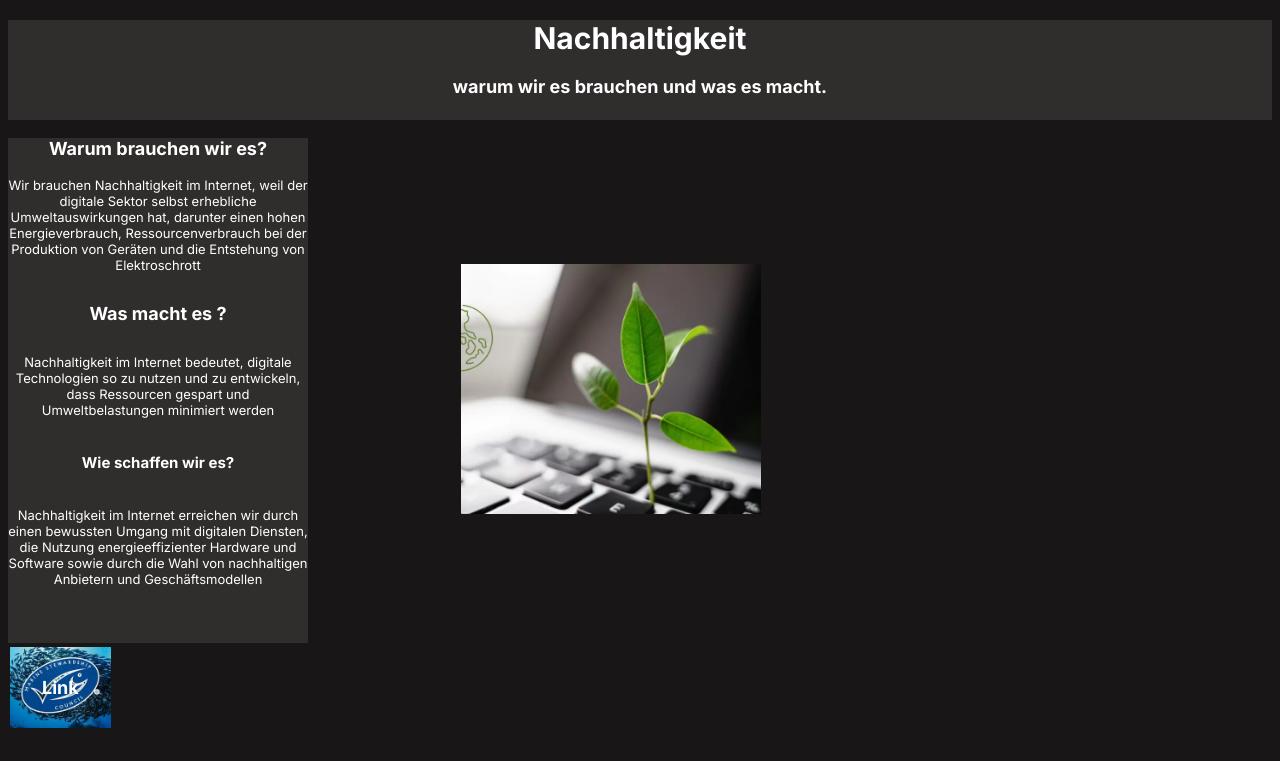
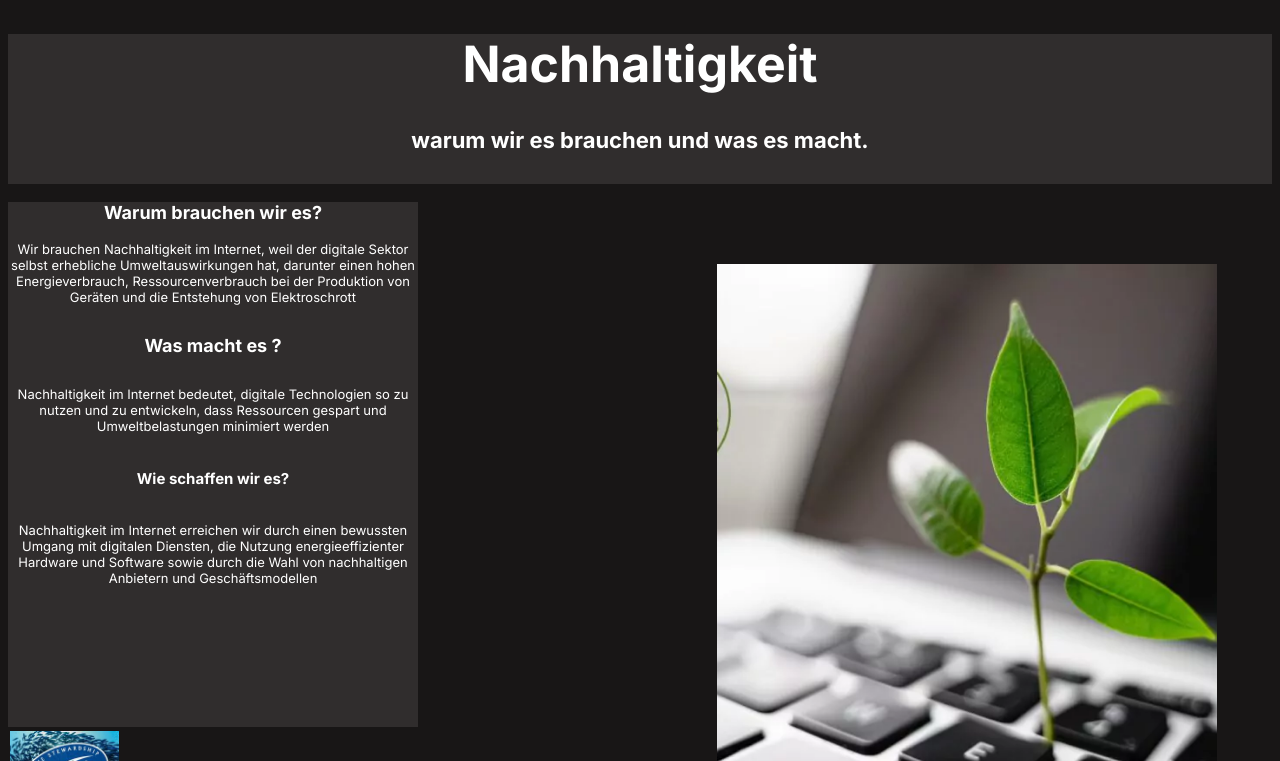
Before and after one commit to 22toni/nachhaltigkeits-ideen, a plain HTML site: page index.html in a window 1280 px wide. Shown: the top 761 px of the page. Drawn offline with Linux system fonts and the light colour scheme.

Commit message:
webseite verschönnert

```diff
--- a/style.css
+++ b/style.css
@@ -14,18 +14,18 @@ p {
 
 h1{
 color: rgb(255, 255, 255);
-font-size: 30px;
+font-size: 50px;
 
 }
 
 h2{
     color: rgb(255, 255, 255);
-font-size: 18px;
+font-size: 22px;
 }
 
 #titel{
     border: 8;
-    height: 100px;
+    height: 150px;
     text-align: center;
     top: -10px;
     background: rgb(48, 45, 45);
@@ -33,8 +33,8 @@ font-size: 18px;
 
 #text{
     border: 8px;
-    width: 300px;
-    height: 55px;
+    width: 410px;
+    height: 75px;
     text-align: center;
     top: -50px;
     background: rgb(48, 45, 45);
@@ -61,15 +61,15 @@ h6 {
 
 #Image{
     background-image: url("Images/nachhaltigkeit.webp");
-    height: 250px;
-    width: 300px;
+    height: 500px;
+    width: 500px;
     background-size: cover;
     background-repeat: no-repeat;
     background-position: center;
     margin: 0;
     position: absolute;
     top: 33%;
-    left: 36%;
+    left: 56%;
     translate: (-50%, -50%);
 }
 
@@ -107,20 +107,20 @@ h6 {
 
 #bild{
     background-image: url("https://encrypted-tbn0.gstatic.com/images?q=tbn:ANd9GcTkxgJkaUMs-G55OnTT8UORNcXILH0qhRyyuQ&s");
-    height: 235px;
-    width: 300px;
+    height: 415px;
+    width: 410px;
     background-size: cover;
     background-repeat: no-repeat;
     background-position: center;
     margin: 0;
     position: absolute;
-    top: 100%;
-    left: 36%;
+    top: 130%;
+    left: 56%;
     translate: (-50%, -50%);
 }
 #box {
     border: 8px;
-    width: 300px;
+    width: 410px;
     height: 450px;
     text-align: center;
     top: -20px;
```
